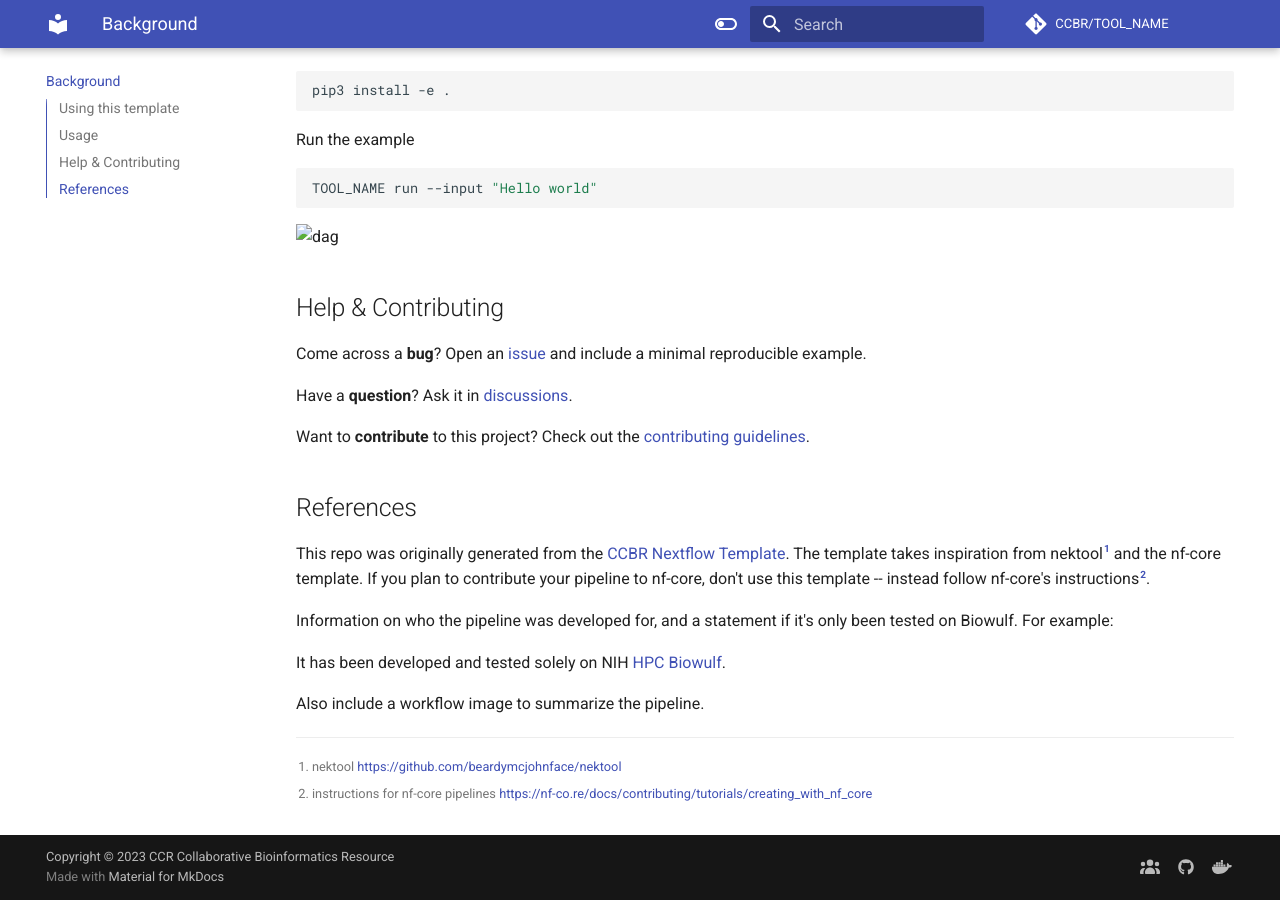
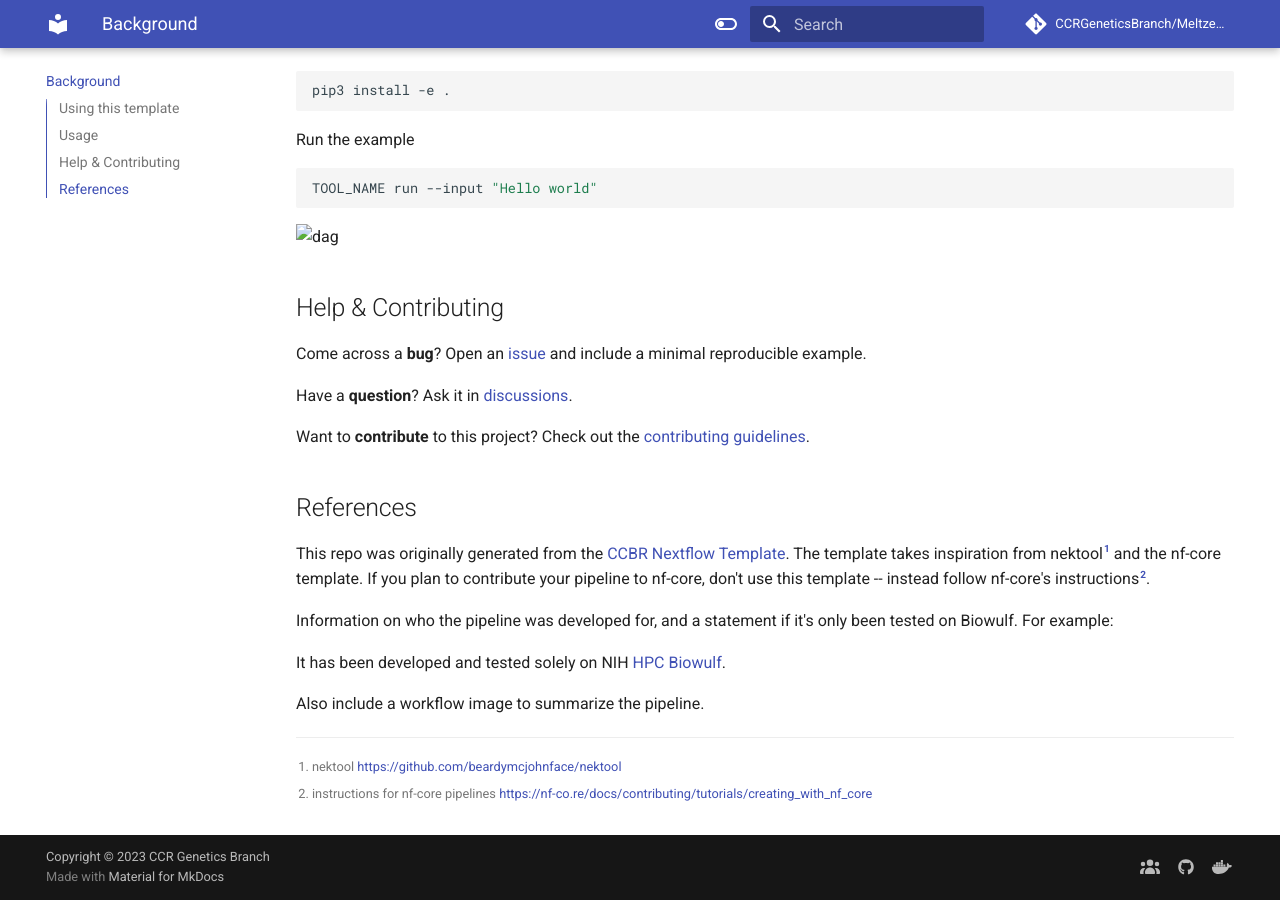
Before and after one commit to CCRGeneticsBranch/MeltzerLab_Nextflow_pipeline, an MkDocs documentation site: the page built from docs/index.md, in a window 1280 px wide and 900 px high, scrolled down 1519 px. Built offline with MkDocs 1.6.1 and Material for MkDocs 9.7.7, drawn with Linux system fonts in a browser that asks for light colours; comment, search, counter and statistics services are not loaded; the version menu is left out.

Commit message:
Replaced CCBR with CCRGeneticsBranch and updated  git repo path

```diff
--- a/mkdocs.yml
+++ b/mkdocs.yml
@@ -1,16 +1,15 @@
 # Project Information
-site_name: TOOL_NAME
-site_author: CCR Collaborative Bioinformatics Resource
+site_name: MeltzerLab_Nextflow_pipeline
+site_author: CCR Genetics branch
 site_description: >-
   insert a one-line description of TOOL_NAME here
 # Repository
-repo_name: CCBR/TOOL_NAME
-repo_url: https://github.com/CCBR/TOOL_NAME
-edit_uri: https://github.com/CCBR/TOOL_NAME/edit/main/docs/
+repo_name: CCRGeneticsBranch/MeltzerLab_Nextflow_pipeline
+repo_url: https://github.com/CCRGeneticsBranch/MeltzerLab_Nextflow_pipeline
+edit_uri: https://github.com/CCRGeneticsBranch/MeltzerLab_Nextflow_pipeline/edit/main/docs/
 
 # Copyright
-copyright: Copyright &copy; 2023 CCR Collaborative Bioinformatics Resource
-
+copyright: Copyright &copy; 2023 CCR Genetics Branch
 # Configuration
 theme:
   name: material
@@ -46,7 +45,7 @@ extra:
     - icon: fontawesome/solid/users
       link: http://bioinformatics.cancer.gov
     - icon: fontawesome/brands/github
-      link: https://github.com/CCBR
+      link: https://github.com/CCRGeneticsBranch
     - icon: fontawesome/brands/docker
       link: https://hub.docker.com/orgs/nciccbr/repositories
   version:
```
